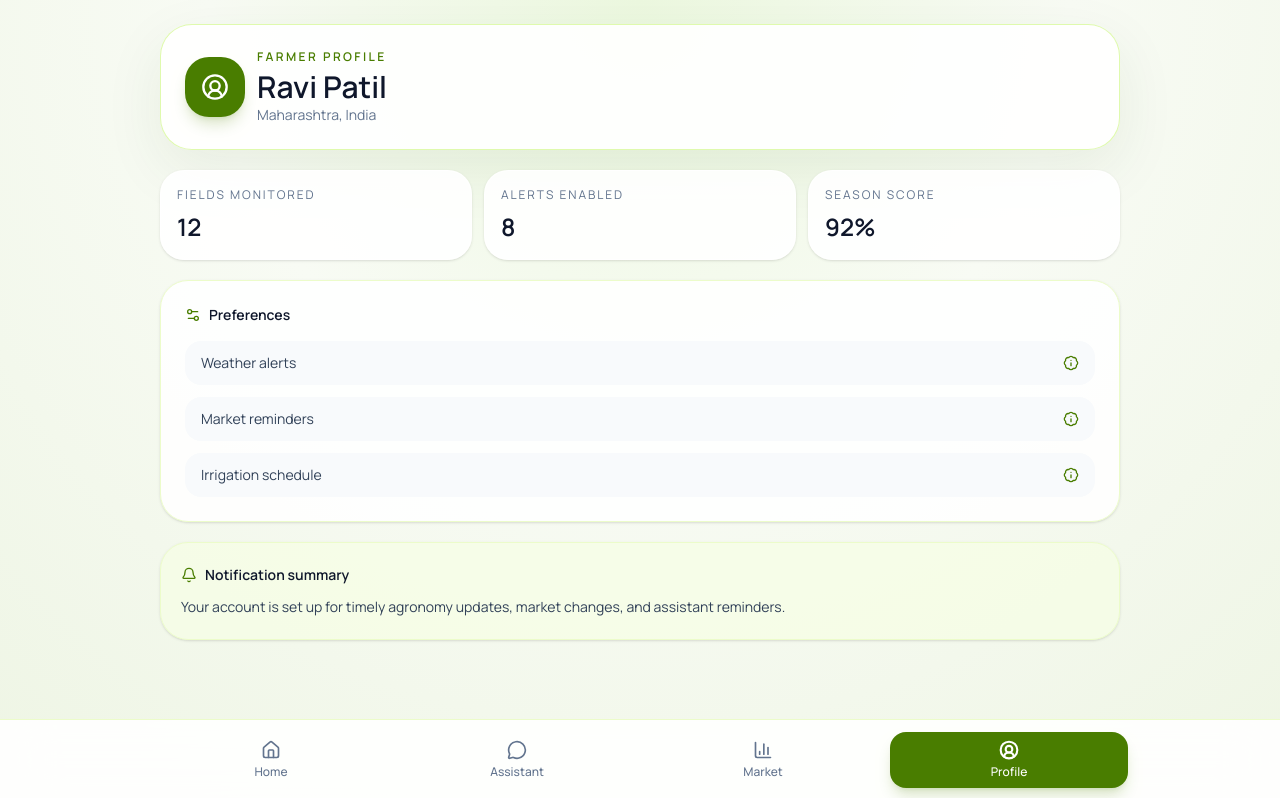
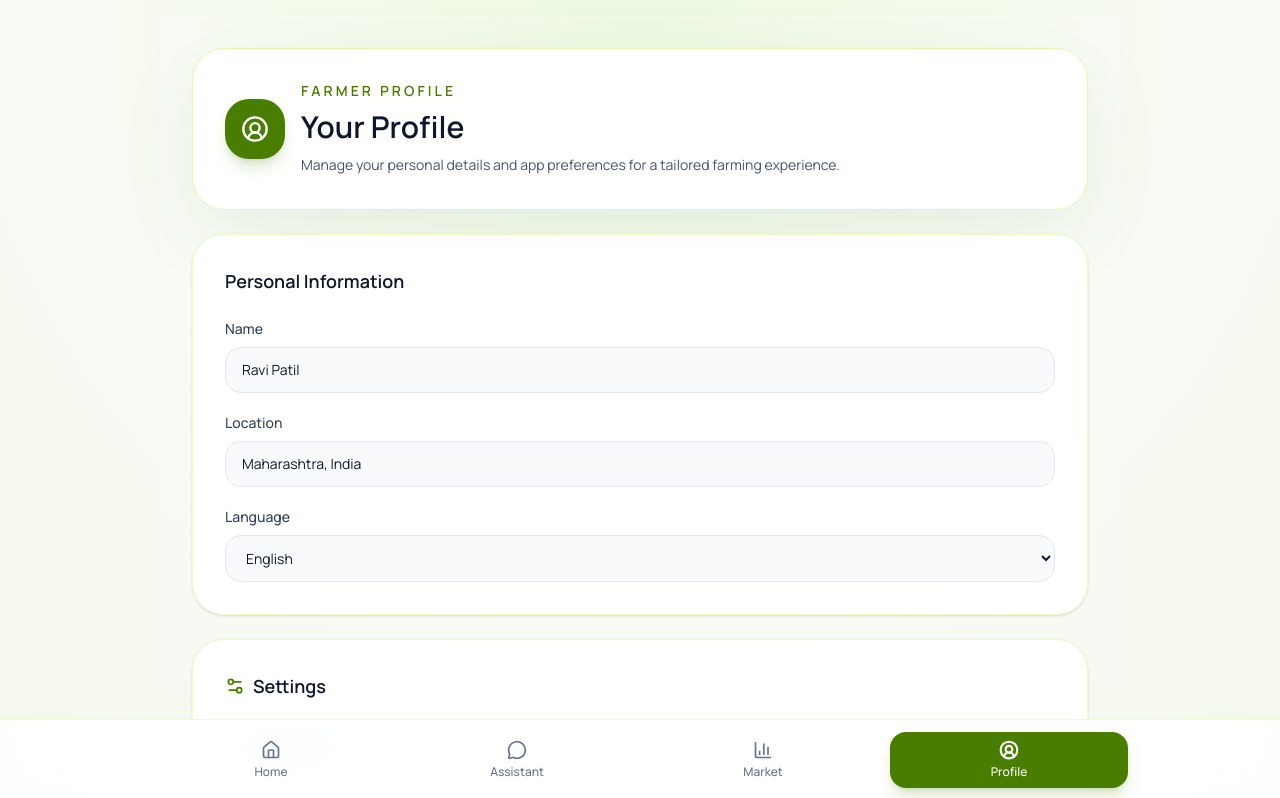
Before and after one commit to SiddheshCodes4554/HackWarts-project, a Next.js app in the folder frontend/: page /profile in a window 1280 px wide. Shown: the top 798 px of the page. Built offline with nearby package versions, Linux system fonts and the light colour scheme.

Commit message:
feat(frontend): add profile screen with editable fields, language selector, and settings section

```diff
--- a/frontend/src/app/(tabs)/profile/page.tsx
+++ b/frontend/src/app/(tabs)/profile/page.tsx
@@ -1,46 +1,78 @@
+"use client";
+
+import { useState } from "react";
 import { BadgeInfo, Bell, CircleUserRound, Settings2 } from "lucide-react";
 
 const settings = ["Weather alerts", "Market reminders", "Irrigation schedule"];
 
 export default function ProfilePage() {
+  const [name, setName] = useState("Ravi Patil");
+  const [location, setLocation] = useState("Maharashtra, India");
+  const [language, setLanguage] = useState("English");
+
   return (
-    <main className="flex flex-1 flex-col gap-5 pb-6 pt-2">
-      <section className="rounded-[2rem] border border-lime-200/80 bg-white/90 p-5 shadow-[0_20px_60px_rgba(40,72,18,0.08)] sm:p-6">
-        <div className="flex items-center gap-3">
+    <main className="min-h-screen bg-[radial-gradient(circle_at_top,_#eef9e3_0%,_#f8fcf5_40%,_#f1f6ec_100%)] px-4 py-8 text-slate-900 sm:px-6 lg:px-8">
+      <div className="mx-auto flex w-full max-w-4xl flex-col gap-6">
+        <section className="rounded-[2rem] border border-lime-200/80 bg-white/95 p-6 shadow-[0_24px_80px_rgba(48,83,23,0.08)] sm:p-8">
+          <div className="flex items-center gap-4">
             <div className="rounded-3xl bg-lime-700 p-4 text-white shadow-lg shadow-lime-700/20">
               <CircleUserRound className="h-7 w-7" />
             </div>
-          <div>
-            <p className="text-xs font-semibold uppercase tracking-[0.2em] text-lime-700">
-              Farmer Profile
+            <div className="flex-1">
+              <p className="text-sm font-semibold uppercase tracking-[0.22em] text-lime-700">Farmer Profile</p>
+              <h1 className="mt-2 text-2xl font-semibold text-slate-900 sm:text-3xl">Your Profile</h1>
+              <p className="mt-2 text-sm leading-6 text-slate-600">
+                Manage your personal details and app preferences for a tailored farming experience.
               </p>
-            <h1 className="mt-1 text-2xl font-semibold sm:text-3xl">Ravi Patil</h1>
-            <p className="text-sm text-slate-500">Maharashtra, India</p>
             </div>
           </div>
         </section>
 
-      <section className="grid gap-3 sm:grid-cols-3">
-        {[
-          { label: "Fields monitored", value: "12" },
-          { label: "Alerts enabled", value: "8" },
-          { label: "Season score", value: "92%" },
-        ].map((stat) => (
-          <div key={stat.label} className="rounded-[1.5rem] border border-white/80 bg-white/90 p-4 shadow-sm">
-            <p className="text-xs uppercase tracking-[0.16em] text-slate-500">{stat.label}</p>
-            <p className="mt-2 text-2xl font-semibold text-slate-900">{stat.value}</p>
+        <section className="rounded-[2rem] border border-lime-100 bg-white/95 p-6 shadow-sm sm:p-8">
+          <h2 className="text-lg font-semibold text-slate-900">Personal Information</h2>
+          <div className="mt-6 space-y-5">
+            <div className="space-y-2">
+              <label className="block text-sm font-medium text-slate-700">Name</label>
+              <input
+                type="text"
+                value={name}
+                onChange={(e) => setName(e.target.value)}
+                className="w-full rounded-2xl border border-slate-200 bg-slate-50 px-4 py-3 text-sm text-slate-900 outline-none transition focus:border-lime-300 focus:ring-2 focus:ring-lime-100"
+                placeholder="Enter your name"
+              />
             </div>
-        ))}
+            <div className="space-y-2">
+              <label className="block text-sm font-medium text-slate-700">Location</label>
+              <input
+                type="text"
+                value={location}
+                onChange={(e) => setLocation(e.target.value)}
+                className="w-full rounded-2xl border border-slate-200 bg-slate-50 px-4 py-3 text-sm text-slate-900 outline-none transition focus:border-lime-300 focus:ring-2 focus:ring-lime-100"
+                placeholder="Enter your location"
+              />
+            </div>
+            <div className="space-y-2">
+              <label className="block text-sm font-medium text-slate-700">Language</label>
+              <select
+                value={language}
+                onChange={(e) => setLanguage(e.target.value)}
+                className="w-full rounded-2xl border border-slate-200 bg-slate-50 px-4 py-3 text-sm text-slate-900 outline-none transition focus:border-lime-300 focus:ring-2 focus:ring-lime-100"
+              >
+                <option value="English">English</option>
+                <option value="Hindi">Hindi</option>
+              </select>
+            </div>
+          </div>
         </section>
 
-      <section className="rounded-[1.75rem] border border-lime-100 bg-white/90 p-5 shadow-sm sm:p-6">
-        <div className="flex items-center gap-2 text-sm font-semibold text-slate-900">
-          <Settings2 className="h-4 w-4 text-lime-700" />
-          Preferences
+        <section className="rounded-[2rem] border border-lime-100 bg-white/95 p-6 shadow-sm sm:p-8">
+          <div className="flex items-center gap-2 text-lg font-semibold text-slate-900">
+            <Settings2 className="h-5 w-5 text-lime-700" />
+            Settings
           </div>
-        <div className="mt-4 space-y-3">
+          <div className="mt-6 space-y-4">
             {settings.map((item) => (
-            <div key={item} className="flex items-center justify-between rounded-2xl bg-slate-50 px-4 py-3 text-sm text-slate-700">
+              <div key={item} className="flex items-center justify-between rounded-2xl bg-slate-50 px-4 py-4 text-sm text-slate-700">
                 <span>{item}</span>
                 <BadgeInfo className="h-4 w-4 text-lime-700" />
               </div>
@@ -48,15 +80,16 @@ export default function ProfilePage() {
           </div>
         </section>
 
-      <section className="rounded-[1.75rem] border border-lime-100 bg-lime-50/80 p-5 text-sm leading-6 text-slate-700 shadow-sm">
+        <section className="rounded-[2rem] border border-lime-100 bg-lime-50/80 p-6 shadow-sm sm:p-8">
           <div className="flex items-center gap-2 font-semibold text-slate-900">
-          <Bell className="h-4 w-4 text-lime-700" />
-          Notification summary
+            <Bell className="h-5 w-5 text-lime-700" />
+            Notification Summary
           </div>
-        <p className="mt-2">
+          <p className="mt-3 text-sm leading-6 text-slate-700">
             Your account is set up for timely agronomy updates, market changes, and assistant reminders.
           </p>
         </section>
+      </div>
     </main>
   );
 }
```
Lines whose indentation alone changed are shown as unchanged.
